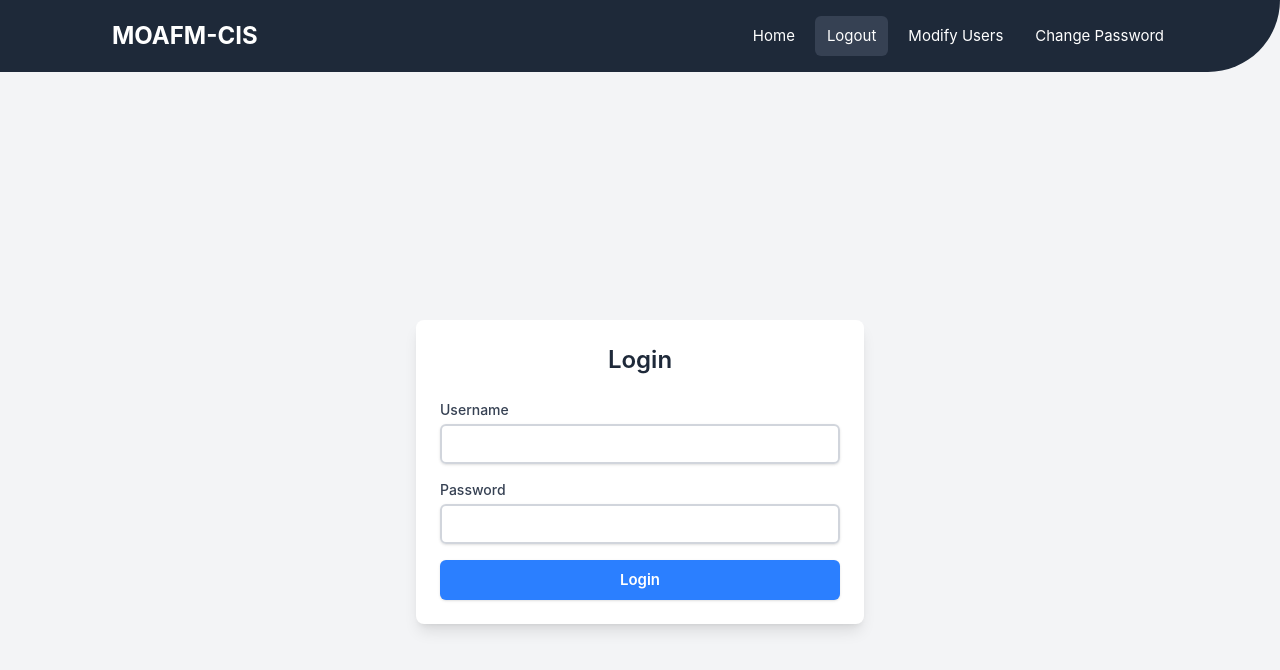
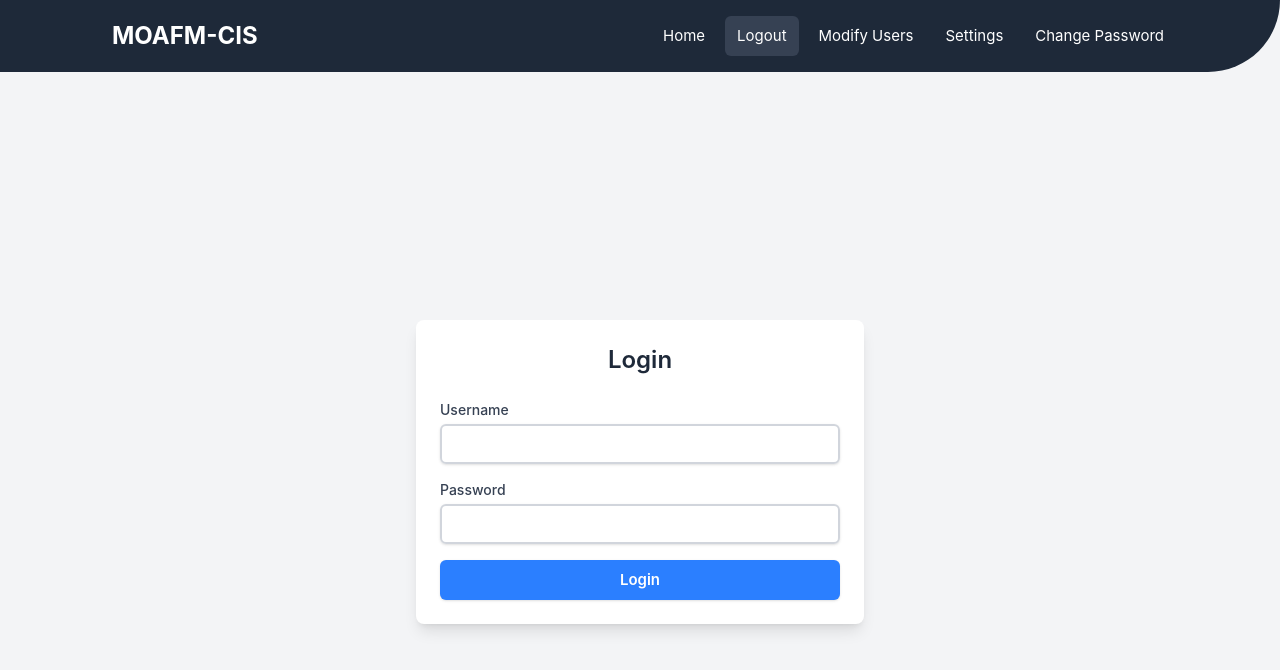
Before and after one commit to Ryan-Badaloo/Inventory-Front-End, a Vue app: page / in a window 1280 px wide. Shown: the top 670 px of the page. Built offline with nearby package versions, Linux system fonts and the light colour scheme; what vue-awesome-paginate would draw is missing.

Commit message:
menu updated

```diff
--- a/src/components/Navbar.vue
+++ b/src/components/Navbar.vue
@@ -50,6 +50,11 @@ function logout() {
                   >Modify Users</RouterLink
                 >
                 <RouterLink
+                  to="/settings"
+                  :class="[isActiveLink('/add-user') ? 'bg-gray-700' : 'hover:bg-gray-900 hover:text-white', 'text-white', 'rounded-md', 'px-3', 'py-2']"
+                  >Settings</RouterLink
+                >
+                <RouterLink
                   to="/change-password"
                   :class="[isActiveLink('/add-user') ? 'bg-gray-700' : 'hover:bg-gray-900 hover:text-white', 'text-white', 'rounded-md', 'px-3', 'py-2']"
                   >Change Password</RouterLink
--- a/src/components/SideBar.vue
+++ b/src/components/SideBar.vue
@@ -54,11 +54,11 @@ const open = ref(false);
                             </div>
                         </RouterLink>
 
-                        <RouterLink to="/settings" class="">
+                        <!-- <RouterLink to="/settings" class="">
                             <div class="p-1 rounded hover:shadow-sm group">
                                 <h2 class="transition duration-100 ease-in-out group-hover:translate-x-2 text-xl font-semibold italic">Settings</h2>
                             </div>
-                        </RouterLink>
+                        </RouterLink> -->
                         <RouterLink to="/reports" class="">
                             <div class="p-1 rounded hover:shadow-sm group">
                                 <h2 class="transition duration-100 ease-in-out group-hover:translate-x-2 text-xl font-semibold italic">Reports</h2>
--- a/src/router/index.js
+++ b/src/router/index.js
@@ -83,7 +83,7 @@ const router = createRouter({
       name: 'Settings',
       component: Settings,
       props: true,
-      meta: { requiresAuth: true } // Protected
+      meta: { requiresAuth: true,  requiresAdmin: true } // Protected
     },
     {
       path: '/reports',
```
Also changed, not shown: 1 other file (tests, documents, lock files or other folders).
